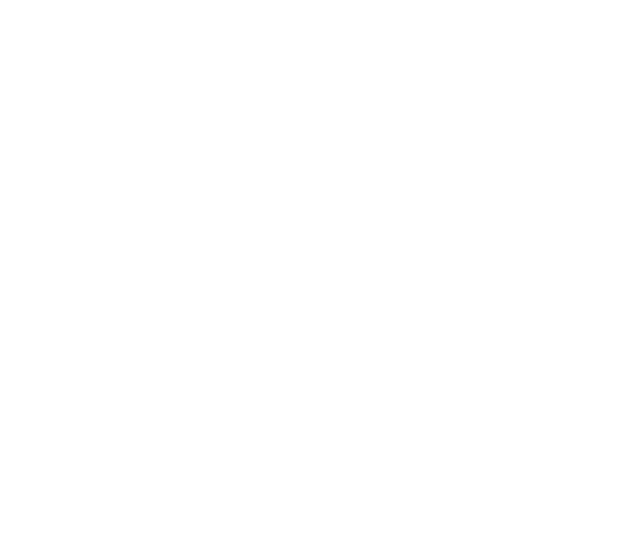
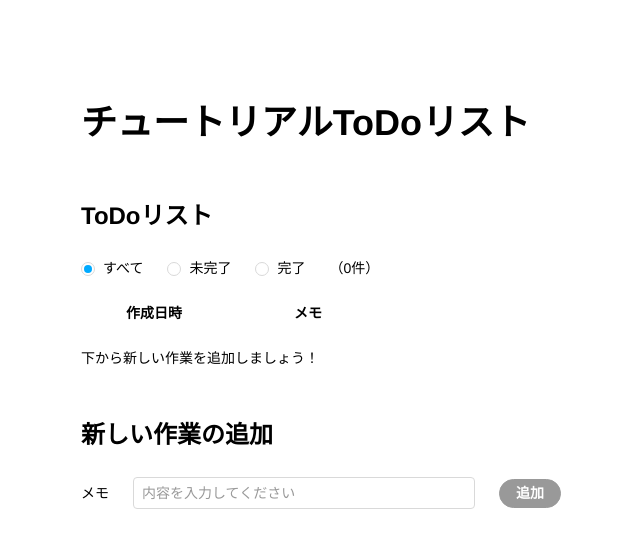
Before and after one commit to sawashow42/kadai-nuxtjs, a Nuxt app: page / in a window 1280 px wide. Shown: the top 548 px of the page, without its empty margins (239-879 px from the left). Built offline with nearby package versions, Linux system fonts and the light colour scheme.

Commit message:
PC版一旦完成

```diff
--- /dev/null
+++ b/assets/style/button.css
@@ -0,0 +1,58 @@
+button {
+  font-family: "Hiragino Sans", "Hiragino Kaku Gothic ProN", "Helvetica Neue",
+    Arial, Meiryo, sans-serif;
+}
+
+.btn__outer {
+  display: block;
+  height: 36px;
+  width: 240px;
+  margin: 0 auto;
+}
+
+.btn {
+  display: block;
+  height: 100%;
+  width: 100%;
+  font-size: 14px;
+  font-weight: 600;
+  line-height: 36px;
+  text-align: center;
+  border-radius: 9999px;
+}
+.btn:disabled {
+  pointer-events: none;
+}
+.btn:not(:disabled) {
+  cursor: pointer;
+}
+
+.btn__outer--small .btn {
+  height: auto;
+  width: auto;
+  line-height: 150%;
+  padding: 3px 16px;
+}
+
+.btn--blue {
+  color: var(--white1);
+  background-color: var(--blue1);
+  border: 1px solid var(--blue1);
+}
+.btn--blue:disabled,
+.btn--blue.disabled {
+  background-color: var(--white3);
+  border: 1px solid var(--white3);
+}
+
+.btn--white {
+  color: var(--blue1);
+  background-color: var(--white1);
+  border: 1px solid var(--blue1);
+}
+.btn--white:disabled,
+.btn--white.disabled {
+  color: var(--white3);
+  background-color: var(--white1);
+  border: 1px solid var(--white3);
+}
--- /dev/null
+++ b/assets/style/common.css
@@ -0,0 +1,56 @@
+:root {
+  --black1: #000000;
+  --white1: #ffffff;
+  --white2: #d9d9d9;
+  --white3: #999999;
+  --blue1: #00aaff;
+}
+
+*,
+*:before,
+*:after {
+  position: relative;
+  box-sizing: border-box;
+  margin: 0;
+  padding: 0;
+}
+*:focus {
+  outline: none;
+  background-color: none;
+}
+
+html {
+  font-family: "Hiragino Sans", "Hiragino Kaku Gothic ProN", "Helvetica Neue",
+    Arial, Meiryo, sans-serif;
+  font-size: 10px;
+  word-spacing: 1px;
+  -ms-text-size-adjust: 100%;
+  -webkit-text-size-adjust: 100%;
+  -moz-osx-font-smoothing: grayscale;
+  -webkit-font-smoothing: antialiased;
+  box-sizing: border-box;
+  background-color: var(--white1);
+}
+
+.main {
+  position: relative;
+  margin: 0 auto;
+  width: 100vw;
+  min-height: 100vh;
+  display: flex;
+  flex-direction: column;
+  text-align: left;
+}
+
+.mt16 {
+  margin-top: 16px;
+}
+.mt24 {
+  margin-top: 24px;
+}
+.mt48 {
+  margin-top: 48px;
+}
+.ml24 {
+  margin-left: 24px;
+}
--- /dev/null
+++ b/assets/style/font.css
@@ -0,0 +1,71 @@
+h1,
+h2,
+h3,
+h4,
+h5,
+h6,
+p,
+a,
+li,
+ul,
+ol,
+span,
+pre,
+label {
+  color: var(--black1);
+  line-height: 150%;
+  font-size: 14px;
+  font-weight: 300;
+}
+
+p > a,
+span {
+  font: inherit;
+  letter-spacing: inherit;
+  color: inherit;
+}
+a,
+a:hover {
+  text-decoration: none;
+}
+pre,
+input,
+textarea {
+  white-space: pre-wrap;
+  font-family: "Hiragino Sans", "Hiragino Kaku Gothic ProN", "Helvetica Neue",
+    Arial, Meiryo, sans-serif;
+}
+ul {
+  list-style: none;
+}
+
+.h1 {
+  font-size: 36px;
+  font-weight: 700;
+}
+.h2 {
+  font-size: 24px;
+  font-weight: 700;
+}
+
+.w7,
+.bold {
+  font-weight: bold;
+}
+.w6 {
+  font-weight: 600;
+}
+.w3 {
+  font-weight: normal;
+}
+
+.t-center {
+  text-align: center;
+}
+
+.link--blue {
+  color: var(--blue1);
+  font-weight: 600;
+  cursor: pointer;
+  text-decoration: underline;
+}
--- /dev/null
+++ b/assets/style/form.css
@@ -0,0 +1,116 @@
+.form__row {
+  display: flex;
+  align-items: center;
+}
+
+.input,
+.textarea,
+.select {
+  font-family: "Hiragino Sans", "Hiragino Kaku Gothic ProN", "Helvetica Neue",
+    Arial, Meiryo, sans-serif;
+  font-size: 14px;
+  line-height: 100%;
+  text-align: left;
+  font-weight: 300;
+  -ms-text-size-adjust: 100%;
+  -webkit-text-size-adjust: 100%;
+  -moz-osx-font-smoothing: grayscale;
+  -webkit-font-smoothing: antialiased;
+  color: var(--black1);
+  background-color: var(--white1);
+  border: 1px solid var(--white2);
+  border-radius: 4px;
+  /* transition: border-color 0.15s ease-in-out, box-shadow 0.15s ease-in-out; */
+}
+
+.input,
+.select {
+  min-width: 0;
+  height: 32px;
+  padding: 5.5px 8px;
+}
+.textarea {
+  width: 100%;
+  padding: 5.5px 8px;
+  line-height: 150%;
+  resize: none;
+}
+
+.input::placeholder,
+.textarea::placeholder {
+  color: var(--white3);
+}
+
+.form__row .input,
+.form__row .textarea,
+.form__row .select {
+  margin-left: 24px;
+  flex-grow: 2;
+}
+.form__row .label {
+  flex-shrink: 0;
+}
+
+.radio-label,
+.checkbox-label {
+  font-weight: 300;
+  line-height: 150%;
+  cursor: pointer;
+}
+.radio-label {
+  padding-left: 22px;
+}
+.checkbox-label {
+  padding-left: 29px;
+}
+.radio-label__input,
+.checkbox-label__input {
+  position: absolute;
+  z-index: -1;
+  opacity: 0;
+}
+.radio-label__span,
+.checkbox-label__span {
+  position: absolute;
+  top: 50%;
+  left: 0;
+  transform: translateY(-50%);
+  border: 1px solid var(--white2);
+}
+.radio-label__span {
+  width: 14px;
+  height: 14px;
+  border-radius: 50%;
+}
+.checkbox-label__span {
+  width: 21px;
+  height: 21px;
+}
+.radio-label__input:checked ~ .radio-label__span::after {
+  content: "";
+  position: absolute;
+  top: 50%;
+  left: 50%;
+  transform: translate(-50%, -50%);
+  width: 8px;
+  height: 8px;
+  border-radius: 50%;
+  background-color: var(--blue1);
+}
+.checkbox-label__input:checked ~ .checkbox-label__span {
+  background-color: var(--blue1);
+}
+.checkbox-label__input:checked ~ .checkbox-label__span::after {
+  content: "";
+  display: block;
+  position: absolute;
+  left: 6px;
+  top: 2px;
+  width: 7px;
+  height: 12px;
+  border: 1px solid white;
+  border-width: 0 2px 2px 0;
+  -webkit-transform: rotate(45deg);
+  -ms-transform: rotate(45deg);
+  transform: rotate(45deg);
+}
--- a/nuxt.config.js
+++ b/nuxt.config.js
@@ -3,45 +3,43 @@
   ssr: false,
 
   // Target: https://go.nuxtjs.dev/config-target
-  target: 'static',
+  target: "static",
 
   // Global page headers: https://go.nuxtjs.dev/config-head
   head: {
-    title: 'kadai2',
+    title: "kadai2",
     htmlAttrs: {
-      lang: 'en'
+      lang: "en",
     },
     meta: [
-      { charset: 'utf-8' },
-      { name: 'viewport', content: 'width=device-width, initial-scale=1' },
-      { hid: 'description', name: 'description', content: '' },
-      { name: 'format-detection', content: 'telephone=no' }
+      { charset: "utf-8" },
+      { name: "viewport", content: "width=device-width, initial-scale=1" },
+      { hid: "description", name: "description", content: "" },
+      { name: "format-detection", content: "telephone=no" },
     ],
-    link: [
-      { rel: 'icon', type: 'image/x-icon', href: '/favicon.ico' }
-    ]
+    link: [{ rel: "icon", type: "image/x-icon", href: "/favicon.ico" }],
   },
 
   // Global CSS: https://go.nuxtjs.dev/config-css
   css: [
+    "@/assets/style/common.css",
+    "@/assets/style/button.css",
+    "@/assets/style/font.css",
+    "@/assets/style/form.css",
   ],
 
   // Plugins to run before rendering page: https://go.nuxtjs.dev/config-plugins
-  plugins: [
-  ],
+  plugins: [],
 
   // Auto import components: https://go.nuxtjs.dev/config-components
   components: true,
 
   // Modules for dev and build (recommended): https://go.nuxtjs.dev/config-modules
-  buildModules: [
-  ],
+  buildModules: [],
 
   // Modules: https://go.nuxtjs.dev/config-modules
-  modules: [
-  ],
+  modules: [],
 
   // Build Configuration: https://go.nuxtjs.dev/config-build
-  build: {
-  }
-}
+  build: {},
+};
--- a/pages/index.vue
+++ b/pages/index.vue
@@ -1,10 +1,206 @@
-<template></template>
+<template>
+  <div class="main">
+    <h1 class="h1">チュートリアルToDoリスト</h1>
+    <div class="mt48">
+      <h2 class="h2">ToDoリスト</h2>
+      <div class="mt24 radio__wrapper">
+        <label class="radio-label" for="radio-all">
+          すべて
+          <input
+            class="radio-label__input"
+            id="radio-all"
+            type="radio"
+            name="filter"
+            v-model="filter"
+            :value="null"
+          />
+          <span class="radio-label__span"></span>
+        </label>
+        <label class="radio-label" for="radio-not-done">
+          未完了
+          <input
+            class="radio-label__input"
+            id="radio-not-done"
+            type="radio"
+            name="filter"
+            v-model="filter"
+            :value="false"
+          />
+          <span class="radio-label__span"></span>
+        </label>
+        <label class="radio-label" for="radio-done">
+          完了
+          <input
+            class="radio-label__input"
+            id="radio-done"
+            type="radio"
+            name="filter"
+            v-model="filter"
+            :value="true"
+          />
+          <span class="radio-label__span"></span>
+        </label>
+        <p class="ml24">（{{ filteredTodos.length }}件）</p>
+      </div>
+      <div class="mt24">
+        <div class="todo-list__header">
+          <span class="is-done"></span>
+          <p class="created-at">作成日時</p>
+          <p class="note">メモ</p>
+          <span class="delete"></span>
+        </div>
+        <p v-if="todos.length === 0" class="mt24">
+          下から新しい作業を追加しましょう！
+        </p>
+        <ul v-else class="mt16">
+          <li
+            v-for="todo in filteredTodos"
+            :key="todo.id"
+            class="mt16 todo__wrapper"
+          >
+            <label class="is-done checkbox-label" :for="`checkbox-${todo.id}`">
+              <input
+                class="checkbox-label__input"
+                :id="`checkbox-${todo.id}`"
+                type="checkbox"
+                v-model="todo.isDone"
+              />
+              <span class="checkbox-label__span"></span>
+            </label>
+            <p class="created-at">{{ todo.createdAt }}</p>
+            <p class="note">{{ todo.note }}</p>
+            <img
+              class="delete"
+              src="~/assets/image/trash.svg"
+              alt="削除"
+              @click="deleteTodo(todo.id)"
+            />
+          </li>
+        </ul>
+      </div>
+    </div>
+    <div class="mt48 add__wrapper">
+      <h2 class="h2">新しい作業の追加</h2>
+      <div class="mt24 form__row">
+        <label class="label" for="new">メモ</label>
+        <input
+          class="input"
+          id="new"
+          type="text"
+          placeholder="内容を入力してください"
+          v-model="newLine"
+        />
+        <div class="ml24 btn__outer--small">
+          <button class="btn btn--blue" @click="addToDo" :disabled="!newLine">
+            追加
+          </button>
+        </div>
+      </div>
+    </div>
+  </div>
+</template>
 
 <script>
 export default {
   name: "IndexPage",
+  data: () => ({
+    filter: null,
+    todos: [],
+    newLine: "",
+  }),
+  computed: {
+    filteredTodos() {
+      if (this.filter === null) {
+        return this.todos;
+      } else {
+        return this.todos.filter((todo) => todo.isDone === this.filter);
+      }
+    },
+  },
+  methods: {
+    getOnlyYear(dateTime) {
+      return dateTime.split("/")[0];
+    },
+    getDateTimeExceptYear(dateTime) {
+      return dateTime.split("/").slice(1).join("/");
+    },
+    addToDo() {
+      if (this.newLine === "") {
+        return;
+      }
+
+      const now = new Date();
+      const padLeft = (num) => {
+        return ("00" + num).slice(-2);
+      };
+      const year = now.getFullYear();
+      const month = padLeft(now.getMonth() + 1);
+      const date = padLeft(now.getDate());
+      const hour = padLeft(now.getHours());
+      const min = padLeft(now.getMinutes());
+
+      this.todos.push({
+        id: now.getTime(),
+        isDone: false,
+        note: this.newLine,
+        createdAt: `${year}/${month}/${date} ${hour}:${min}`,
+      });
+      this.newLine = "";
+    },
+    deleteTodo(id) {
+      this.todos = this.todos.filter((todo) => todo.id !== id);
+    },
+  },
 };
 </script>
 
 <style scoped>
+.main {
+  margin-top: 96px;
+  width: 640px;
+}
+
+.radio__wrapper {
+  display: flex;
+  align-items: center;
+}
+.radio-label:not(:first-child) {
+  margin-left: 24px;
+}
+
+.todo-list__header,
+.todo__wrapper {
+  display: flex;
+  align-items: center;
+}
+.is-done {
+  width: 21px;
+  padding: 0;
+}
+.created-at {
+  margin-left: 24px;
+  width: 144px;
+}
+.note {
+  margin-left: 24px;
+  width: 382px;
+  overflow: hidden;
+  text-overflow: ellipsis;
+  white-space: nowrap;
+}
+.delete {
+  margin-left: 24px;
+  width: 21px;
+}
+.todo-list__header .created-at,
+.todo-list__header .note {
+  font-weight: 600;
+}
+.todo__wrapper .delete {
+  cursor: pointer;
+}
+
+.add__wrapper {
+  max-width: 480px;
+}
 </style>
```
Also changed, not shown: assets/image/trash.svg (added).
